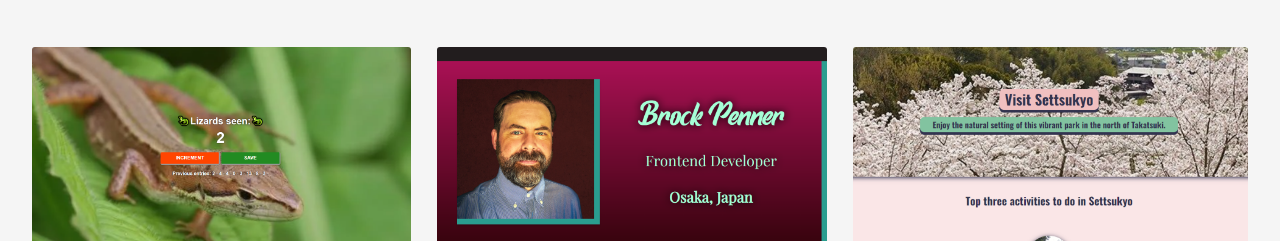
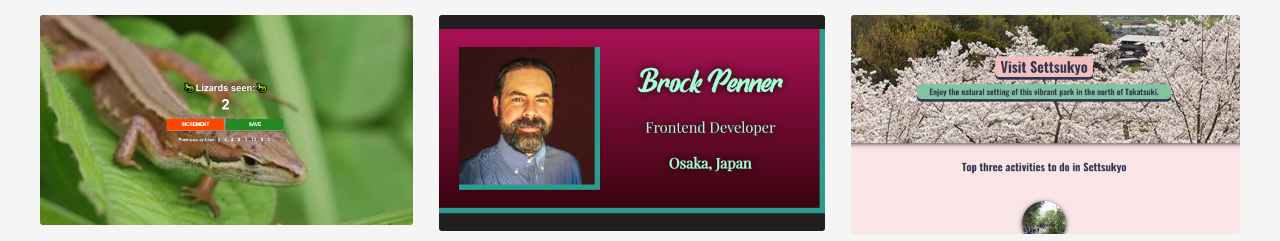
Before and after one commit to orbithammer/Brock-s-Front-end-Portfolio, a website built with Vite: page index.html in a window 1280 px wide. Shown: the part 282-523 px from the top of the page. Built offline with nearby package versions, Linux system fonts and the light colour scheme.

Commit message:
Added more room for notch.

```diff
--- a/css/style.css
+++ b/css/style.css
@@ -286,6 +286,6 @@ footer i {
 
 @media screen and (orientation:landscape) {
     .content {
-        padding: 2rem;
+        padding: 0 2.5rem;
     }
 }
```
